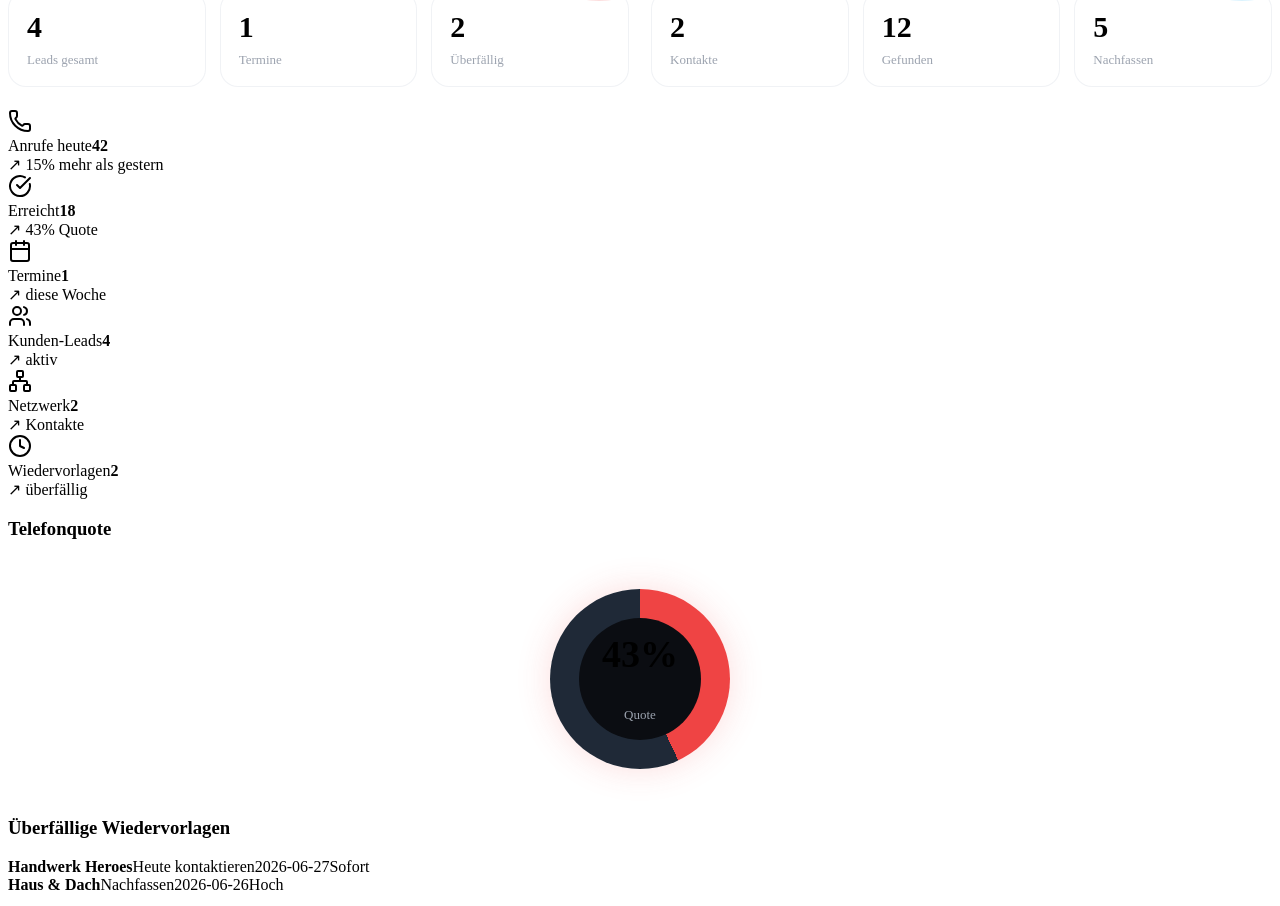
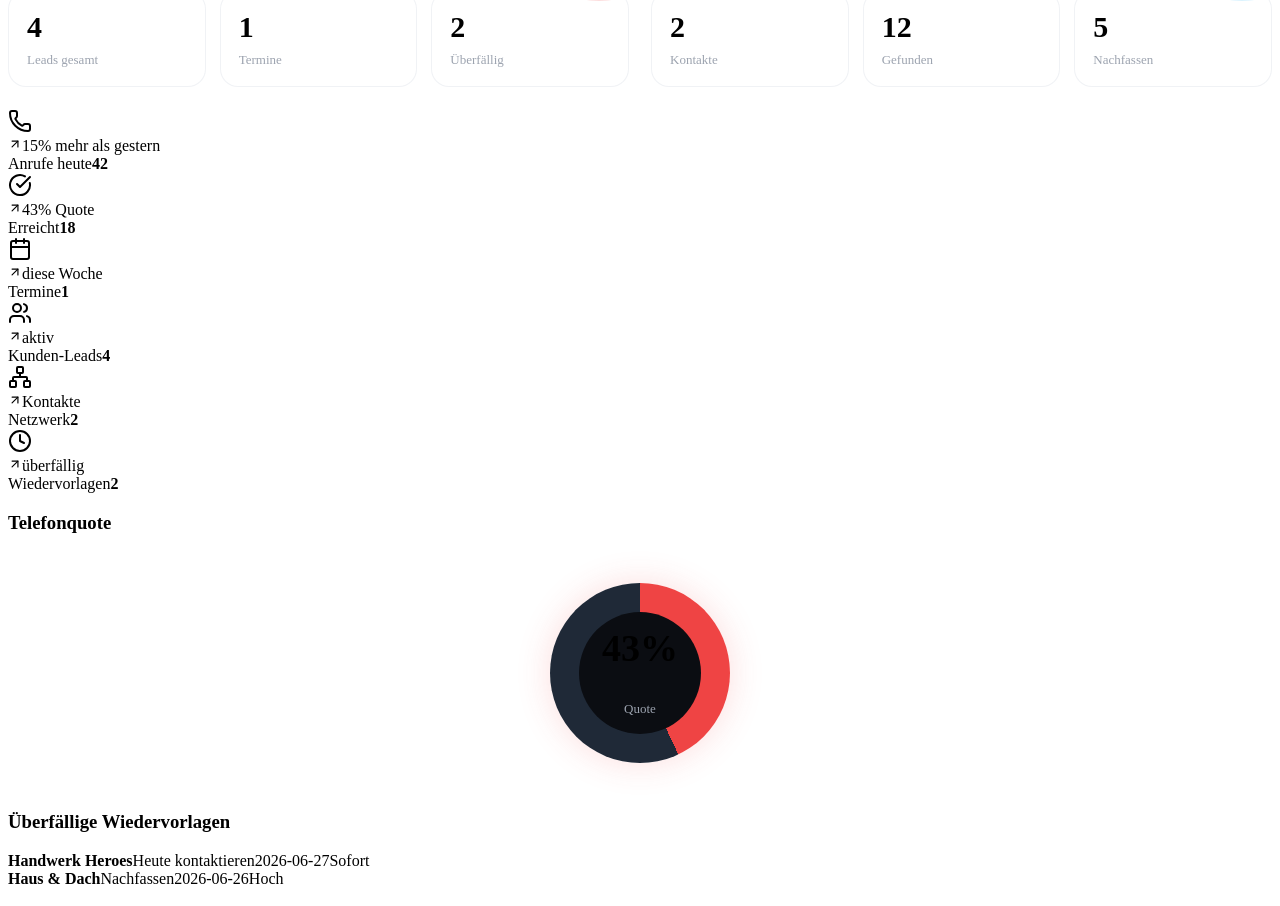
Before and after one commit to borislacroix2805-png/Akquise-Wolf, a React (Vite) app: page / in a window 1280 px wide. Shown: the part 1168-2074 px from the top of the page. Built offline with nearby package versions, Linux system fonts and the light colour scheme.

Commit message:
Update V2 KpiCard.tsx

```diff
--- a/src/components/KpiCard.tsx
+++ b/src/components/KpiCard.tsx
@@ -1,2 +1,45 @@
-import { ReactNode } from 'react';
-export function KpiCard({icon,label,value,trend,color='red'}:{icon:ReactNode;label:string;value:string|number;trend?:string;color?:'red'|'green'|'blue'|'yellow'}){return <div className="card kpi"><div className={`kpiIcon ${color}`}>{icon}</div><span className="muted">{label}</span><strong>{value}</strong>{trend&&<div className="trend">↗ {trend}</div>}<div className="progressBar"><div style={{width: typeof value==='number'?`${Math.min(100,Number(value))}%`:'48%'}}/></div></div>}
+import { ArrowUpRight } from "lucide-react";
+import { ReactNode } from "react";
+
+type Props = {
+  icon: ReactNode;
+  label: string;
+  value: string | number;
+  trend?: string;
+  color?: "red" | "green" | "blue" | "yellow";
+};
+
+export function KpiCard({
+  icon,
+  label,
+  value,
+  trend,
+  color = "red",
+}: Props) {
+  return (
+    <div className={`kpiCard ${color}`}>
+      <div className="kpiTop">
+        <div className="kpiIcon">
+          {icon}
+        </div>
+
+        {trend && (
+          <div className="kpiTrend">
+            <ArrowUpRight size={14} />
+            {trend}
+          </div>
+        )}
+      </div>
+
+      <div className="kpiContent">
+        <span className="kpiLabel">{label}</span>
+
+        <strong className="kpiValue">
+          {value}
+        </strong>
+      </div>
+
+      <div className="kpiGlow"></div>
+    </div>
+  );
+}
```
